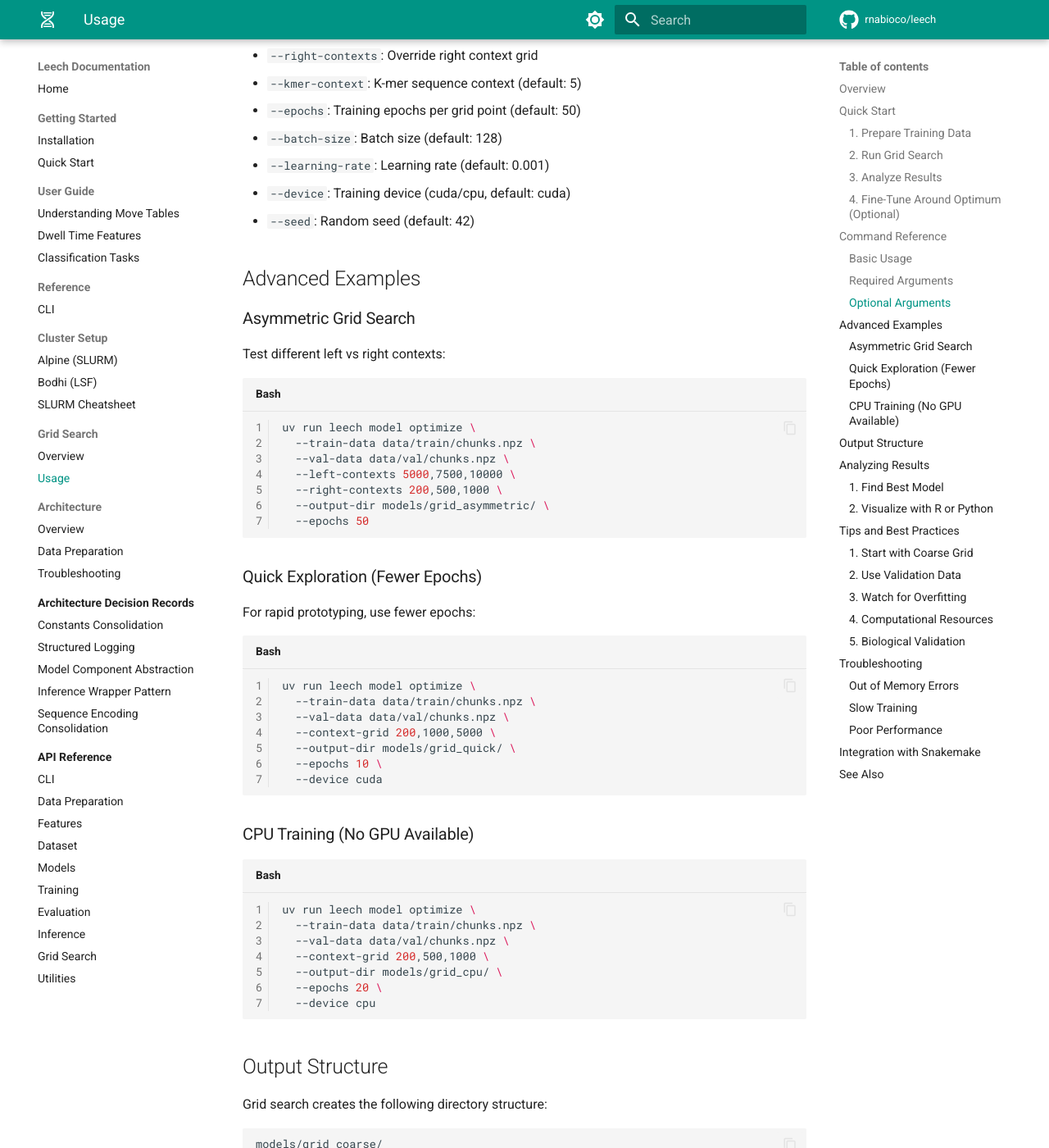
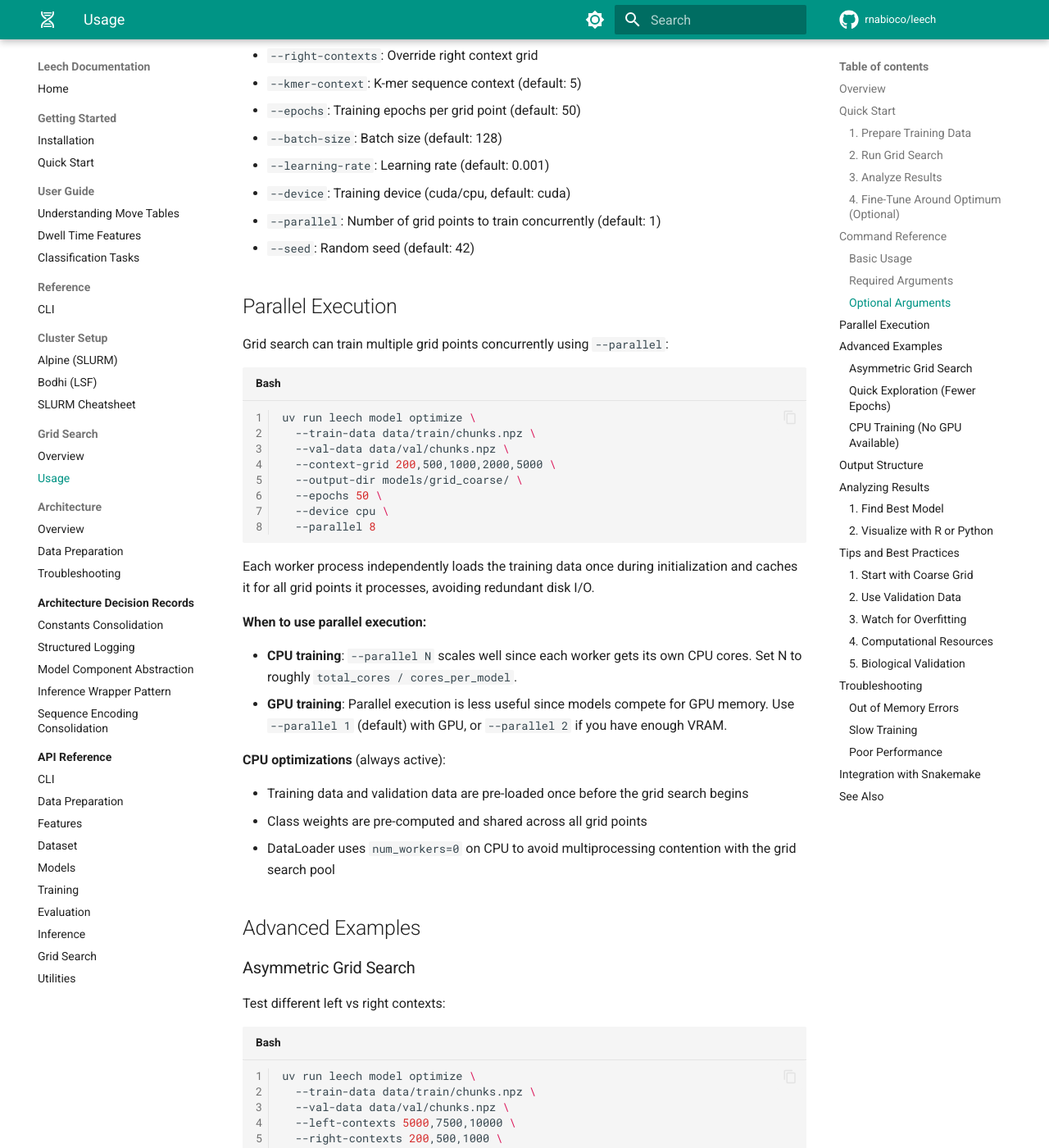
Before and after one commit to rnabioco/leech, an MkDocs documentation site: the page built from docs/grid-search/grid-search-usage.md, in a window 1280 px wide and 1400 px high, scrolled down 2923 px. Shown: the whole window at 82% size. Built offline with MkDocs 1.6.1 and Material for MkDocs 9.7.7, drawn with Linux system fonts in a browser that asks for light colours; comment, search, counter and statistics services are not loaded; the version menu is left out; some of the changed text lies outside the part shown.

Commit message:
Document parallel grid search, base_justify, dwell_offset, and best_params.json
Update docs to cover features added since 0.1.0-alpha:
- Add --parallel, --base-justify, --dwell-offsets to CLI reference
- Add --base-justify to leech predict CLI reference
- Document best_params.json in grid search output structure
- Add parallel execution section to grid search usage guide
- Fix outdated `leech train --chunk-context` examples in grid-search.md
- Update GridSearchConfig API example with current parameters
- Add base_justify parameter to inference API example

Co-Authored-By: Claude Opus 4.6 <noreply@anthropic.com>

````diff
--- a/docs/grid-search/grid-search-usage.md
+++ b/docs/grid-search/grid-search-usage.md
@@ -121,7 +121,36 @@ leech model optimize \
 - `--batch-size`: Batch size (default: 128)
 - `--learning-rate`: Learning rate (default: 0.001)
 - `--device`: Training device (cuda/cpu, default: cuda)
+- `--parallel`: Number of grid points to train concurrently (default: 1)
 - `--seed`: Random seed (default: 42)
+
+## Parallel Execution
+
+Grid search can train multiple grid points concurrently using `--parallel`:
+
+```bash title="Bash" linenums="1"
+uv run leech model optimize \
+  --train-data data/train/chunks.npz \
+  --val-data data/val/chunks.npz \
+  --context-grid 200,500,1000,2000,5000 \
+  --output-dir models/grid_coarse/ \
+  --epochs 50 \
+  --device cpu \
+  --parallel 8
+```
+
+Each worker process independently loads the training data once during initialization and caches it for all grid points it processes, avoiding redundant disk I/O.
+
+**When to use parallel execution:**
+
+- **CPU training**: `--parallel N` scales well since each worker gets its own CPU cores. Set N to roughly `total_cores / cores_per_model`.
+- **GPU training**: Parallel execution is less useful since models compete for GPU memory. Use `--parallel 1` (default) with GPU, or `--parallel 2` if you have enough VRAM.
+
+**CPU optimizations** (always active):
+
+- Training data and validation data are pre-loaded once before the grid search begins
+- Class weights are pre-computed and shared across all grid points
+- DataLoader uses `num_workers=0` on CPU to avoid multiprocessing contention with the grid search pool
 
 ## Advanced Examples
 
@@ -180,7 +209,8 @@ models/grid_coarse/
 ├── left_200_right_500/
 │   └── ...
 ├── grid_config.json           # Grid search configuration
-└── grid_summary.csv           # Aggregated results (ALL grid points)
+├── grid_summary.csv           # Aggregated results (ALL grid points)
+└── best_params.json           # Best parameters for Snakemake integration
 ```
 
 ## Analyzing Results
@@ -253,6 +283,7 @@ If validation accuracy plateaus while training continues to improve, consider:
 
 - Each grid point trains a full model
 - 5x5 grid = 25 models at ~3-5 min each = 1-2 hours total (GPU)
+- Use `--parallel N` on CPU to train multiple grid points concurrently
 - Use `--epochs 10` for quick exploration, then train final model longer
 
 ### 5. Biological Validation
@@ -280,6 +311,7 @@ If training fails with CUDA OOM:
 ### Slow Training
 
 - Use GPU (`--device cuda`)
+- Use `--parallel N` to train multiple grid points concurrently on CPU
 - Reduce number of grid points
 - Reduce epochs for initial exploration
 
@@ -304,7 +336,7 @@ rule grid_search:
     params:
         contexts = "200,500,1000,2000,5000",
         epochs = 50
-    threads: 1
+    threads: 8
     resources:
         gpu = 1
     shell:
@@ -315,7 +347,8 @@ rule grid_search:
             --context-grid {params.contexts} \
             --output-dir models/grid/ \
             --epochs {params.epochs} \
-            --device cuda
+            --device cuda \
+            --parallel {threads}
         """
 ```
 
````
Also changed, not shown: CLAUDE.md (+1 -1 lines), README.md (+2 -1 lines), docs/api/gridsearch.md (+7 -6 lines), docs/api/inference.md (+2 -1 lines), docs/grid-search/grid-search.md (+11 -13 lines), docs/reference/cli.md (+6 -0 lines).
